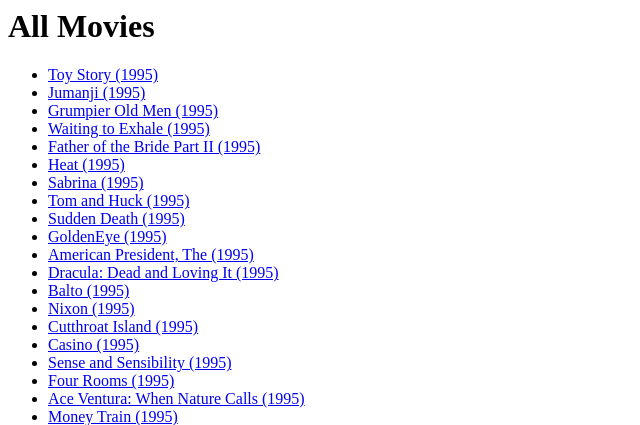
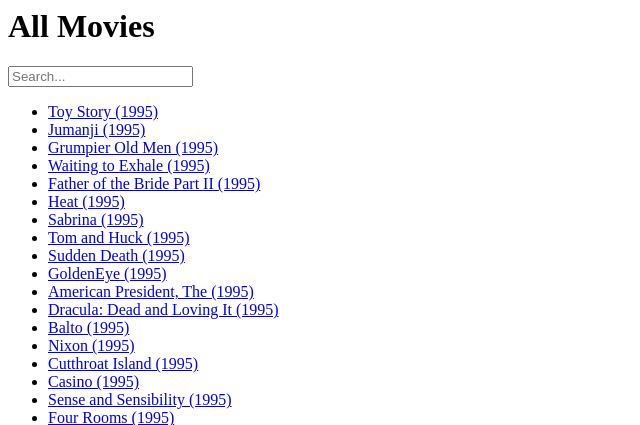
Before and after one commit to camilleemig/bigdatamovieratings, a Django app: page /ratings/movies/ in a window 1280 px wide. Shown: the top 425 px of the page, without its empty margins (0-640 px from the left). Run offline with Django 3.2, Linux system fonts and the light colour scheme.

Commit message:
Adding search capability

```diff
--- a/ratings/templates/ratings/movies.html
+++ b/ratings/templates/ratings/movies.html
@@ -1,4 +1,12 @@
 <h1>All Movies</h1>
+<form action="{% url 'movies' %}" method="get">
+    {% if search_placeholder %}
+        <input name="q" type="text" value="{{search_placeholder}}">
+    {% else %}
+        <input name="q" type="text" placeholder="Search...">
+    {% endif %}
+</form>
+
 {% if all_movies_list %}
     <ul>
     {% for movie in all_movies_list %}
--- a/ratings/views.py
+++ b/ratings/views.py
@@ -1,4 +1,7 @@
 from django.shortcuts import render
+from fuzzywuzzy import fuzz
+from operator import itemgetter
+
 # Create your views here.
 from . DataSingleton import DataSingleton
 
@@ -8,9 +11,26 @@
 
 def movies(request):
     singleton = DataSingleton()
-    all_movies_list = [(k,v) for v, k in singleton.indices_to_movies.items()][:100]
+    all_movies_list = [(k,v) for v, k in singleton.indices_to_movies.items()]
+    if 'q' in request.GET:
+        match_tuple = []
+        # get match
+        for title, idx in all_movies_list:
+            ratio = fuzz.ratio(title.lower(), request.GET['q'].lower())
+            if ratio >= 30:
+                match_tuple.append((title, idx, ratio))
+        # sort
+        match_tuple = sorted(match_tuple, key=itemgetter(2), reverse=True)
+        all_movies_list = [(i[0], i[1]) for i in match_tuple]
+        search_placeholder = request.GET['q']
+        print(search_placeholder)
+    else:
+        all_movies_list = all_movies_list[:100]
+        search_placeholder = None
+
     context = {
         'all_movies_list': all_movies_list,
+        'search_placeholder': search_placeholder
     }
     return render(request, 'ratings/movies.html', context)
 
```
